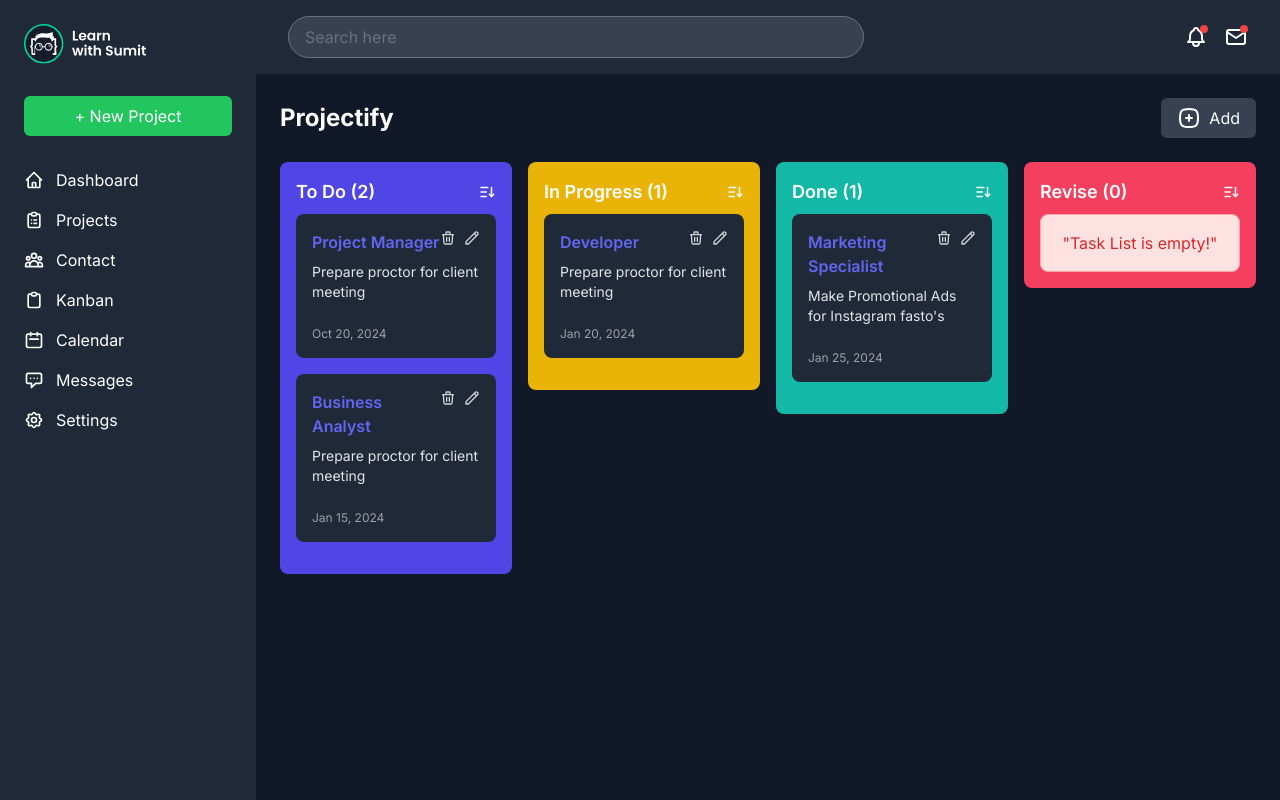
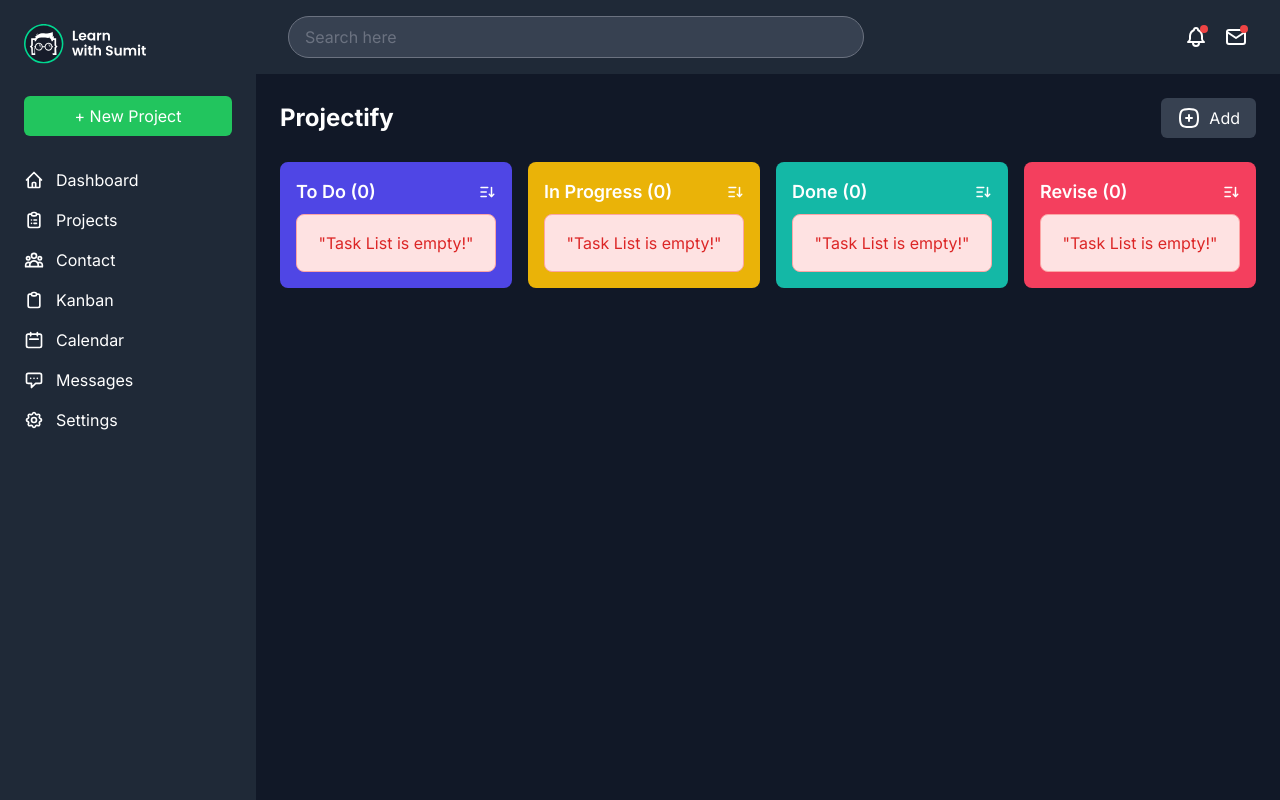
Before and after one commit to jhrhq/vite-react-apps, a React (Vite) app: page / in a window 1280 px wide. Built offline with nearby package versions, Linux system fonts and the light colour scheme.

Commit message:
task add with reducer

```diff
--- a/src/App.jsx
+++ b/src/App.jsx
@@ -1,10 +1,13 @@
+import { ToastContainer } from "react-toastify";
+import "react-toastify/dist/ReactToastify.css";
 import Header from "./Header";
 import ProjectBoard from "./project/ProjectBoard";
+import TaskProvider from "./providers/TaskProvider";
 import Sidebar from "./Sidebar";
 
 function App() {
   return (
-    <>
+    <TaskProvider>
       {/* <CreateProjectModal /> */}
       <div className="flex h-screen">
         <Sidebar />
@@ -14,7 +17,8 @@ function App() {
           <ProjectBoard />
         </main>
       </div>
-    </>
+      <ToastContainer position="bottom-right" />
+    </TaskProvider>
   );
 }
 
--- a/src/data/tasks.js
+++ /dev/null
@@ -1,79 +0,0 @@
-const data = {
-  categories: [
-    {
-      id: "8ca2e7a2-1b2a-4fc9-805c-cd06a9d33b97",
-      name: "To Do",
-    },
-    {
-      id: "e2b80a8a-c480-47ea-9e29-d486ba3346eb",
-      name: "In Progress",
-    },
-    {
-      id: "f579035f-e79d-4bc4-b35d-66223261c267",
-      name: "Done",
-    },
-    {
-      id: " ed101dd9-c6e3-4057-ac5c-d7549b32c716",
-      name: "Revise",
-    },
-  ],
-
-  tasks: [
-    {
-      id: crypto.randomUUID(),
-      description: "Prepare proctor for client meeting",
-      duedate: "2024-02-20",
-      assignedto: "Alice Smith",
-      designation: "Project Manager",
-      category_id: "8ca2e7a2-1b2a-4fc9-805c-cd06a9d33b97",
-      created_at: "2024-10-20T10:00:00Z",
-      updated_at: "2024-01-15T10:00:00Z",
-    },
-    {
-      id: crypto.randomUUID(),
-      description: "Prepare proctor for client meeting",
-      duedate: "2024-02-20",
-      assignedto: "Bob Johnson",
-      designation: "Business Analyst",
-      category_id: "8ca2e7a2-1b2a-4fc9-805c-cd06a9d33b97",
-      created_at: "2024-01-15T10:00:00Z",
-      updated_at: "2024-01-15T10:00:00Z",
-    },
-    {
-      id: crypto.randomUUID(),
-      description: "Prepare proctor for client meeting",
-      duedate: "2024-02-20",
-      assignedto: "Carol Davis",
-      designation: "Developer",
-      category_id: "e2b80a8a-c480-47ea-9e29-d486ba3346eb",
-      created_at: "2024-01-20T10:00:00Z",
-      updated_at: "2024-01-20T10:00:00Z",
-    },
-    {
-      id: crypto.randomUUID(),
-      description: "Make Promotional Ads for Instagram fasto's",
-      duedate: "2024-02-20",
-      assignedto: "David Brown",
-      designation: "Marketing Specialist",
-      category_id: "f579035f-e79d-4bc4-b35d-66223261c267",
-      created_at: "2024-01-25T10:00:00Z",
-      updated_at: "2024-01-25T10:00:00Z",
-    },
-    {
-      id: crypto.randomUUID(),
-      description: "Revise Promotional Ads for Instagram fasto's",
-      duedate: "2024-02-20",
-      assignedto: "Eva Green",
-      designation: "Content Writer",
-      category_id: "ed101dd9-c6e3-4057-ac5c-d7549b32c716",
-      created_at: "2024-01-28T10:00:00Z",
-      updated_at: "2024-01-28T10:00:00Z",
-    },
-  ],
-};
-
-function getAllProjectTasks() {
-  return data;
-}
-
-export { getAllProjectTasks };
--- a/src/project/CreateTaskModal.jsx
+++ b/src/project/CreateTaskModal.jsx
@@ -1,11 +1,44 @@
-const categoryOptions = [
-  { value: "todo", label: "To-Do" },
-  { value: "inprogress", label: "On Progress" },
-  { value: "done", label: "Done" },
-  { value: "revised", label: "Revised" },
-];
+import { useContext, useState } from "react";
+import { toast } from "react-toastify";
+import { TaskContext } from "../providers/TaskProvider";
 
-export default function CreateTaskModal({ onClose }) {
+export default function CreateTaskModal({ selectedTask, onClose, onAdd }) {
+  const { state, dispatch } = useContext(TaskContext);
+
+  const [task, setTask] = useState({
+    id: crypto.randomUUID(),
+    taskName: "",
+    description: "",
+    dueDate: "",
+    category: state.tasksCategories.categories[0].id,
+  });
+
+  const handleChange = (evt) => {
+    const name = evt.target.name;
+    let value = evt.target.value;
+    setTask({ ...task, [name]: value });
+  };
+
+  function handleSubmit(e) {
+    e.preventDefault();
+
+    const selectedCategoryOption = state.tasksCategories.categories.find(
+      (category) => category.id === task.category
+    );
+
+    if (!selectedCategoryOption) return;
+
+    dispatch({
+      type: "ADD_TASK",
+      payload: {
+        ...task,
+        category: selectedCategoryOption.name,
+        categoryId: selectedCategoryOption.id,
+      },
+    });
+    onAdd();
+    toast.success("Task added successfully!");
+  }
   return (
     <div className="fixed top-0 left-0 w-screen h-screen z-50 bg-black/60 backdrop-blur-sm">
       <div className="absolute left-1/2 top-1/2 -translate-x-1/2 -translate-y-1/2 w-full max-w-[420px]  p-4 max-h-[90vh] ">
@@ -14,7 +47,7 @@ export default function CreateTaskModal({ onClose }) {
             <h2 className="mb-6 text-2xl font-bold text-green-400">
               Create Task
             </h2>
-            <form>
+            <form onSubmit={handleSubmit}>
               <div className="mb-4">
                 <label
                   htmlFor="taskName"
@@ -27,6 +60,8 @@ export default function CreateTaskModal({ onClose }) {
                   id="taskName"
                   name="taskName"
                   required
+                  value={task.taskName}
+                  onChange={handleChange}
                   className="w-full rounded-md border border-gray-600 bg-gray-700 px-3 py-2 text-white placeholder-gray-400 shadow-sm focus:border-green-500 focus:outline-none focus:ring-2 focus:ring-green-500"
                 />
               </div>
@@ -38,9 +73,11 @@ export default function CreateTaskModal({ onClose }) {
                   Description
                 </label>
                 <textarea
-                  required
                   id="description"
                   name="description"
+                  required
+                  value={task.description}
+                  onChange={handleChange}
                   rows="3"
                   className="w-full rounded-md border border-gray-600 bg-gray-700 px-3 py-2 text-white placeholder-gray-400 shadow-sm focus:border-green-500 focus:outline-none focus:ring-2 focus:ring-green-500"
                 ></textarea>
@@ -53,10 +90,12 @@ export default function CreateTaskModal({ onClose }) {
                   Due Date
                 </label>
                 <input
-                  required
                   type="date"
                   id="dueDate"
                   name="dueDate"
+                  required
+                  value={task.dueDate}
+                  onChange={handleChange}
                   className="w-full rounded-md border border-gray-600 bg-gray-700 px-3 py-2 text-white shadow-sm focus:border-green-500 focus:outline-none focus:ring-2 focus:ring-green-500"
                 />
               </div>
@@ -69,14 +108,16 @@ export default function CreateTaskModal({ onClose }) {
                   Category
                 </label>
                 <select
-                  required
                   id="category"
                   name="category"
+                  required
+                  value={task.category}
+                  onChange={handleChange}
                   className="w-full rounded-md border border-gray-600 bg-gray-700 px-3 py-2 text-white shadow-sm focus:border-green-500 focus:outline-none focus:ring-2 focus:ring-green-500"
                 >
-                  {categoryOptions.map((option) => (
-                    <option key={option.value} value={option.value}>
-                      {option.label}
+                  {state.tasksCategories.categories.map((option) => (
+                    <option key={option.id} value={option.id}>
+                      {option.name}
                     </option>
                   ))}
                 </select>
--- a/src/project/ProjectBoard.jsx
+++ b/src/project/ProjectBoard.jsx
@@ -1,27 +1,35 @@
-import { useState } from "react";
+import { useContext, useState } from "react";
 import { TbSquareRoundedPlus } from "react-icons/tb";
-import { getAllProjectTasks } from "../data/tasks";
+import { TaskContext } from "../providers/TaskProvider";
 import CreateTaskModal from "./CreateTaskModal";
 import NoCategoriesAvailable from "./NoCategoriesAvailable";
 import TaskGroup from "./TaskGroup";
 
 export default function ProjectBoard() {
+  const { state } = useContext(TaskContext);
   const [taskModal, setTaskModal] = useState(false);
   const [selectedTask, setSelectedTask] = useState(null);
 
-  const tasksCategories = getAllProjectTasks();
-
   const getTasksByCategory = (categoryId) =>
-    tasksCategories.tasks.filter((task) => task.category_id == categoryId);
+    state.tasksCategories.tasks.filter((task) => task.categoryId == categoryId);
 
   function handleCloseModal() {
     setSelectedTask(null);
     setTaskModal(false);
   }
+
+  function handleAddTask() {
+    setTaskModal(false);
+  }
+
   return (
     <>
       {taskModal && (
-        <CreateTaskModal task={selectedTask} onClose={handleCloseModal} />
+        <CreateTaskModal
+          task={selectedTask}
+          onClose={handleCloseModal}
+          onAdd={handleAddTask}
+        />
       )}
 
       <div className="mx-auto max-w-7xl p-6">
@@ -38,11 +46,11 @@ export default function ProjectBoard() {
           </div>
         </div>
 
-        {tasksCategories.categories.length == 0 ? (
+        {state.tasksCategories.categories.length == 0 ? (
           <NoCategoriesAvailable />
         ) : (
           <div className="-mx-2 mb-6 flex flex-wrap">
-            {tasksCategories.categories.map((taskCategory) => (
+            {state.tasksCategories.categories.map((taskCategory) => (
               <TaskGroup
                 key={taskCategory.id}
                 taskCategoryId={taskCategory.id}
--- a/src/project/TaskCard.jsx
+++ b/src/project/TaskCard.jsx
@@ -6,7 +6,7 @@ export default function TaskCard({ task }) {
     <div className="mb-4 rounded-lg bg-gray-800 p-4">
       <div className="flex justify-between">
         <h4 className="mb-2 flex-1 font-semibold text-indigo-500">
-          {task.designation}
+          {task.taskName}
         </h4>
 
         <div className="flex gap-2">
@@ -17,9 +17,7 @@ export default function TaskCard({ task }) {
       </div>
       <p className="mb-2 text-sm text-zinc-200">{task.description}</p>
 
-      <p className="mt-6 text-xs text-zinc-400">
-        {formatDate(task.created_at)}
-      </p>
+      <p className="mt-6 text-xs text-zinc-400">{formatDate(task.dueDate)}</p>
     </div>
   );
 }
--- a/src/project/TaskGroup.jsx
+++ b/src/project/TaskGroup.jsx
@@ -22,8 +22,8 @@ export default function TaskGroup({
     setSortTask(!sortTask);
   }
   const filteredTasks = sortTask
-    ? tasks.toSorted((a, b) => new Date(b.created_at) - new Date(a.created_at))
-    : tasks.toSorted((a, b) => new Date(a.created_at) - new Date(b.created_at));
+    ? tasks.toSorted((a, b) => new Date(b.dueDate) - new Date(a.dueDate))
+    : tasks.toSorted((a, b) => new Date(a.dueDate) - new Date(b.dueDate));
 
   return (
     <div className="mb-4 w-full px-2 sm:w-1/2 md:w-1/4">
--- /dev/null
+++ b/src/providers/TaskProvider.jsx
@@ -0,0 +1,57 @@
+import { createContext, useReducer } from "react";
+
+const initialState = {
+  tasksCategories: {
+    categories: [
+      {
+        id: "8ca2e7a2-1b2a-4fc9-805c-cd06a9d33b97",
+        name: "To Do",
+      },
+      {
+        id: "e2b80a8a-c480-47ea-9e29-d486ba3346eb",
+        name: "In Progress",
+      },
+      {
+        id: "f579035f-e79d-4bc4-b35d-66223261c267",
+        name: "Done",
+      },
+      {
+        id: " ed101dd9-c6e3-4057-ac5c-d7549b32c716",
+        name: "Revise",
+      },
+    ],
+    tasks: [],
+  },
+};
+
+const taskReducer = (state, action) => {
+  switch (action.type) {
+    case "ADD_TASK":
+      return {
+        tasksCategories: {
+          ...state.tasksCategories,
+          tasks: [...state.tasksCategories.tasks, action.payload],
+        },
+      };
+
+    case "REMOVE_TASK":
+      return {
+        ...state,
+        cartData: state.cartData.filter((c) => c.id != action.payload.id),
+      };
+    default:
+      return state;
+  }
+};
+
+export const TaskContext = createContext();
+
+export default function TaskProvider({ children }) {
+  const [state, dispatch] = useReducer(taskReducer, initialState);
+
+  return (
+    <TaskContext.Provider value={{ state, dispatch }}>
+      {children}
+    </TaskContext.Provider>
+  );
+}
--- a/src/providers/movieProvider.jsx
+++ /dev/null
@@ -1,32 +0,0 @@
-import { createContext, useReducer } from "react";
-
-const initialState = { cartData: [] };
-
-const cartReducer = (state, action) => {
-  switch (action.type) {
-    case "ADD_TO_CART":
-      return {
-        cartData: [...state.cartData, action.payload],
-      };
-
-    case "REMOVE_FROM_CART":
-      return {
-        ...state,
-        cartData: state.cartData.filter((c) => c.id != action.payload.id),
-      };
-    default:
-      return state;
-  }
-};
-
-export const MovieContext = createContext();
-
-export default function MovieProvider({ children }) {
-  const [state, dispatch] = useReducer(cartReducer, initialState);
-
-  return (
-    <MovieContext.Provider value={{ state, dispatch }}>
-      {children}
-    </MovieContext.Provider>
-  );
-}
--- a/src/providers/themeProvider.jsx
+++ /dev/null
@@ -1,13 +0,0 @@
-import { createContext, useState } from "react";
-
-export const ThemeContext = createContext();
-
-export default function ThemeProvider({ children }) {
-  const [darkMode, setDarkMode] = useState(true);
-
-  return (
-    <ThemeContext.Provider value={{ darkMode, setDarkMode }}>
-      {children}
-    </ThemeContext.Provider>
-  );
-}
--- a/src/utility/date-utility.js
+++ b/src/utility/date-utility.js
@@ -23,10 +23,38 @@ export function formatDate(dateString) {
 }
 
 // utils/parseDate.js
-export function parseDate(dateString) {
+export function formatDateToISO(dateString) {
   // Set the hours, minutes, and seconds
   const date = new Date(dateString);
 
   // Return the ISO string
   return date.toISOString();
 }
+
+export function formatDateToBrowserDefault(dateString) {
+  if (!dateString) return null;
+  // Create a Date object from the input string
+  const date = new Date(dateString);
+
+  // Get the required components
+  const year = date.getFullYear();
+  const month = String(date.getMonth() + 1).padStart(2, "0"); // Months are zero-indexed
+  const day = String(date.getDate()).padStart(2, "0"); // Add 1 to the day of the year
+  // Format and return the new date format
+  return `${year}-${month}-${day}`;
+}
+
+export function formatDateToLong(dateString) {
+  if (!dateString) return null;
+  // Create a new Date object from the input string
+  const date = new Date(dateString);
+
+  // Get day, month, and year
+  const day = date.getDate();
+  const year = date.getFullYear();
+  // Get the month name
+  const month = monthNames[date.getMonth()];
+
+  // Return the formatted date
+  return `${day} ${month} ${year}`;
+}
```
Also changed, not shown: 1 other file (tests, documents, lock files or other folders).
